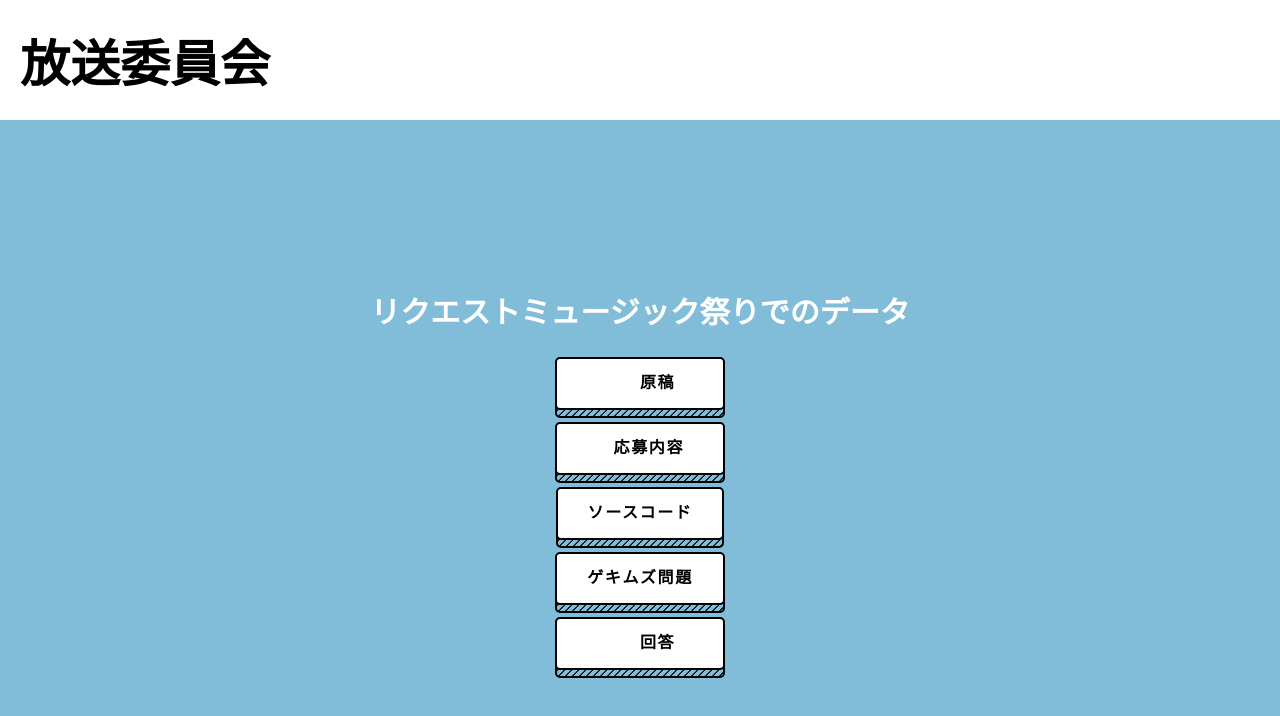
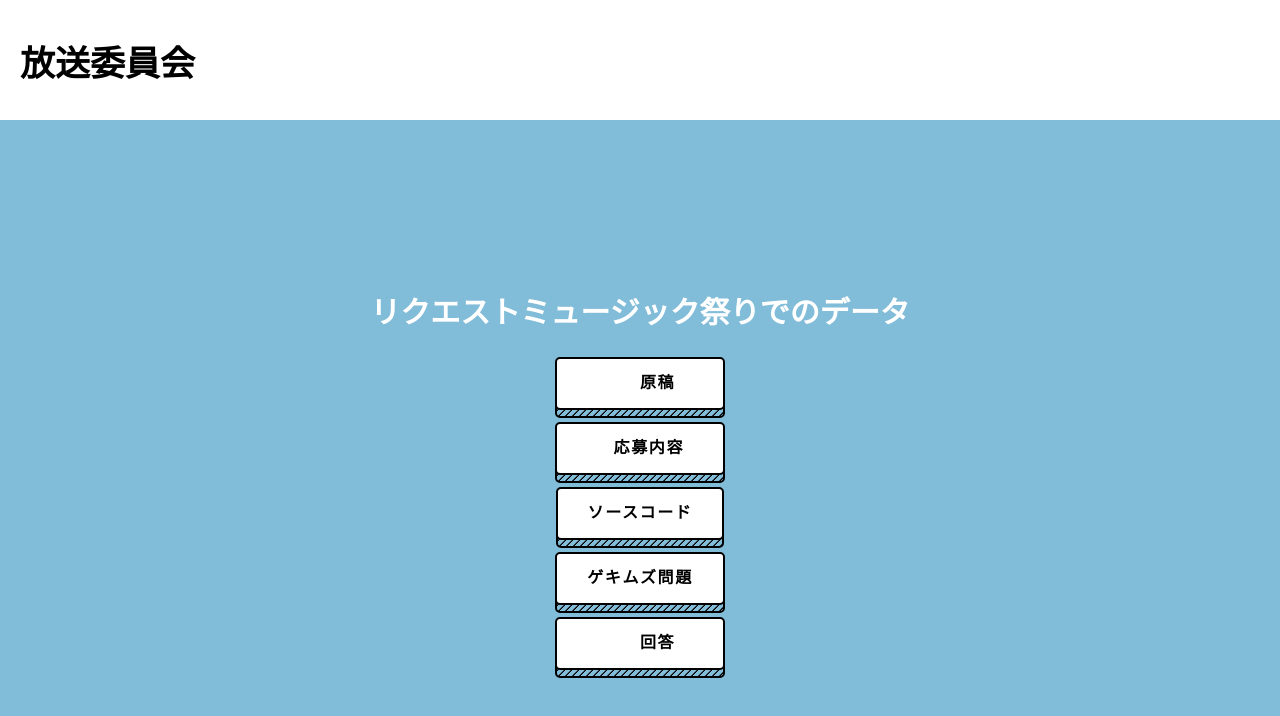
Before and after one commit to SHIJIMISC/broadcast, a plain HTML site: page index.html in a window 1280 px wide. Drawn offline with Linux system fonts and the light colour scheme.

Commit message:
Update index.html

```diff
--- a/index.html
+++ b/index.html
@@ -13,7 +13,7 @@
     });
     </script>
     <header class="site-header">
-    <h1 class="site-logo" style="font-size: 50px;">放送委員会<alt="放送委員会"></h1>
+    <h1 class="site-logo" style="font-size: 35px;">放送委員会<alt="放送委員会"></h1>
     <nav class="gnav">    </nav>
 </header>
 	    <div style="padding-top: 80px; background: #FFF0;"></div>
```
